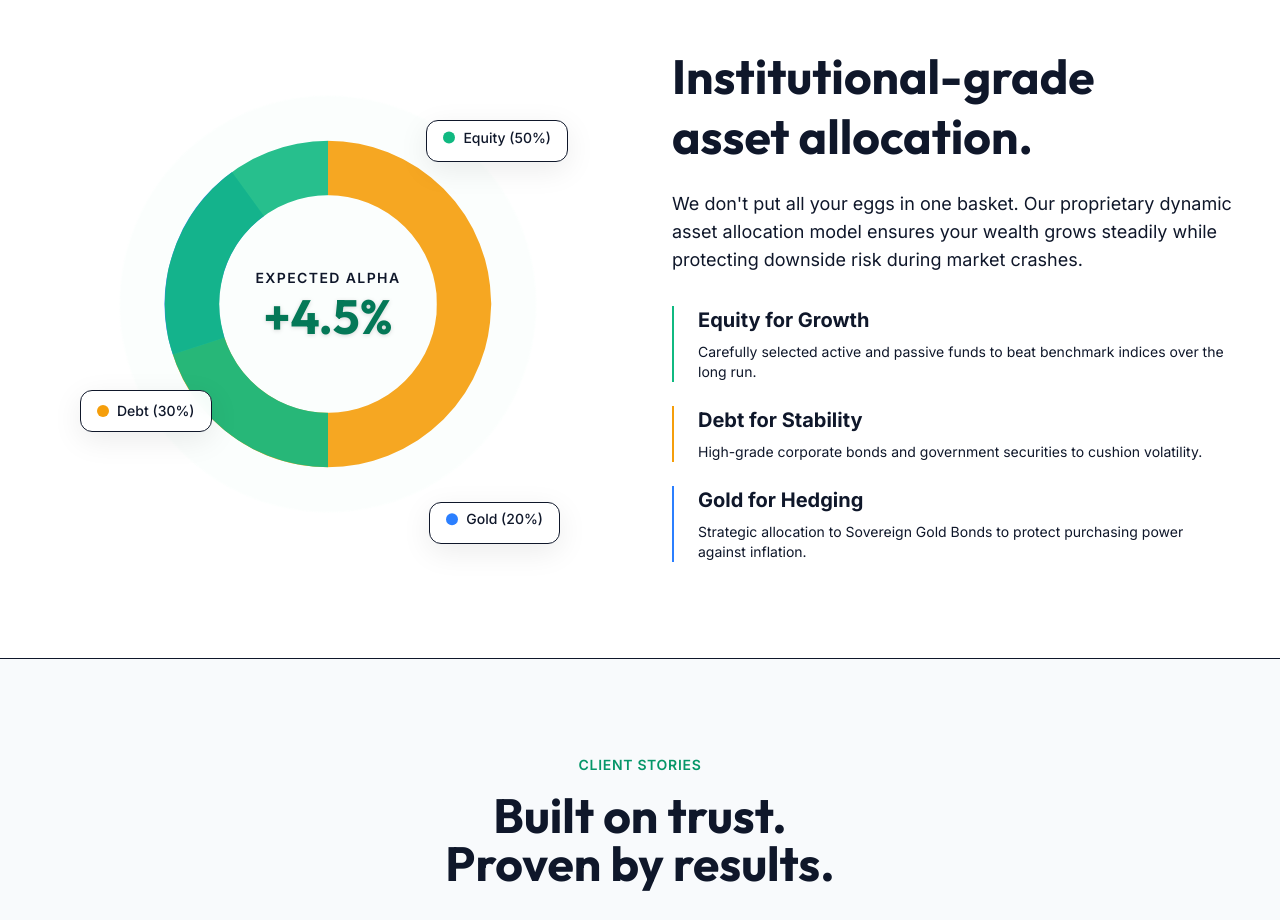
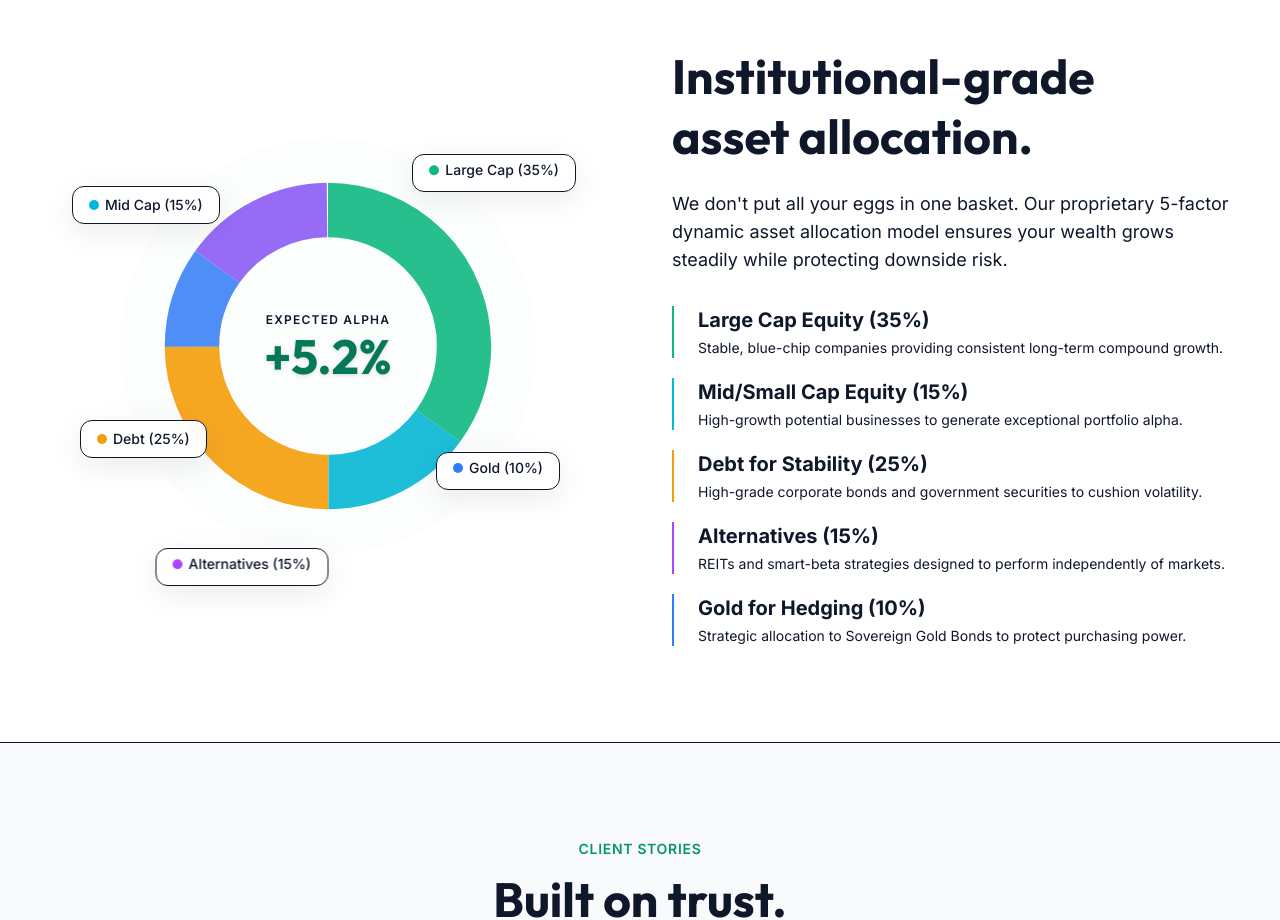
Before and after one commit to Sanjay-rana001/FundWealth, a Next.js app: page / in a window 1280 px wide. Shown: the part 5860-6780 px from the top of the page. Built offline with nearby package versions, Linux system fonts and the light colour scheme.

Commit message:
Expand portfolio chart to 5 asset classes with clean layout

```diff
--- a/src/components/home/PortfolioIllustration.tsx
+++ b/src/components/home/PortfolioIllustration.tsx
@@ -31,30 +31,49 @@ export function PortfolioIllustration() {
           >
             {/* Removed heavy drop-shadow from SVG to prevent lag on low-end mobile */}
             <svg viewBox="0 0 100 100" className="w-full h-full overflow-visible">
-              {/* Debt & Bonds (30%) - Yellow/Accent */}
+
+              {/* Debt & Bonds (25%) - Yellow */}
               <motion.circle
-                cx="50" cy="50" r="40" fill="transparent" stroke="#f59e0b" strokeWidth="16"
-                strokeDasharray="251.2" strokeDashoffset="75.36" className="opacity-90 transition-all duration-300 hover:opacity-100 hover:strokeWidth-18 cursor-pointer"
-                initial={{ strokeDashoffset: 251.2 }}
-                whileInView={{ strokeDashoffset: 75.36 }}
+                cx="50" cy="50" r="40" fill="transparent" stroke="#f59e0b" strokeWidth="16" pathLength="100"
+                strokeDashoffset="-50" className="opacity-90 transition-all duration-300 hover:opacity-100 hover:strokeWidth-18 cursor-pointer"
+                initial={{ strokeDasharray: "0 100" }}
+                whileInView={{ strokeDasharray: "25 100" }}
                 viewport={{ once: true }}
                 transition={{ duration: 1.5, delay: 0.2, ease: "easeOut" }}
               />
-              {/* Gold (20%) - Blue */}
+              {/* Gold (10%) - Blue */}
               <motion.circle
-                cx="50" cy="50" r="40" fill="transparent" stroke="#3b82f6" strokeWidth="16"
-                strokeDashoffset="150.72" strokeDasharray="50.24 200.96" className="opacity-90 transition-all duration-300 hover:opacity-100 hover:strokeWidth-18 cursor-pointer" transform="rotate(108 50 50)"
-                initial={{ opacity: 0 }}
-                whileInView={{ opacity: 1 }}
+                cx="50" cy="50" r="40" fill="transparent" stroke="#3b82f6" strokeWidth="16" pathLength="100"
+                strokeDashoffset="-75" className="opacity-90 transition-all duration-300 hover:opacity-100 hover:strokeWidth-18 cursor-pointer"
+                initial={{ strokeDasharray: "0 100" }}
+                whileInView={{ strokeDasharray: "10 100" }}
                 viewport={{ once: true }}
-                transition={{ duration: 1, delay: 1 }}
+                transition={{ duration: 1.2, delay: 0.6, ease: "easeOut" }}
               />
-              {/* Large Cap Equity (50%) - Green/Primary */}
+              {/* Alternatives/Cash (15%) - Purple */}
               <motion.circle
-                cx="50" cy="50" r="40" fill="transparent" stroke="#10b981" strokeWidth="16"
-                strokeDasharray="251.2" strokeDashoffset="125.6" className="opacity-90 transition-all duration-300 hover:opacity-100 hover:strokeWidth-18 cursor-pointer" transform="rotate(180 50 50)"
-                initial={{ strokeDashoffset: 251.2 }}
-                whileInView={{ strokeDashoffset: 125.6 }}
+                cx="50" cy="50" r="40" fill="transparent" stroke="#8b5cf6" strokeWidth="16" pathLength="100"
+                strokeDashoffset="-85" className="opacity-90 transition-all duration-300 hover:opacity-100 hover:strokeWidth-18 cursor-pointer"
+                initial={{ strokeDasharray: "0 100" }}
+                whileInView={{ strokeDasharray: "15 100" }}
+                viewport={{ once: true }}
+                transition={{ duration: 1.2, delay: 0.8, ease: "easeOut" }}
+              />
+              {/* Mid/Small Cap Equity (15%) - Cyan */}
+              <motion.circle
+                cx="50" cy="50" r="40" fill="transparent" stroke="#06b6d4" strokeWidth="16" pathLength="100"
+                strokeDashoffset="-35" className="opacity-90 transition-all duration-300 hover:opacity-100 hover:strokeWidth-18 cursor-pointer"
+                initial={{ strokeDasharray: "0 100" }}
+                whileInView={{ strokeDasharray: "15 100" }}
+                viewport={{ once: true }}
+                transition={{ duration: 1.5, delay: 0.4, ease: "easeOut" }}
+              />
+              {/* Large Cap Equity (35%) - Green */}
+              <motion.circle
+                cx="50" cy="50" r="40" fill="transparent" stroke="#10b981" strokeWidth="16" pathLength="100"
+                strokeDashoffset="0" className="opacity-90 transition-all duration-300 hover:opacity-100 hover:strokeWidth-18 cursor-pointer"
+                initial={{ strokeDasharray: "0 100" }}
+                whileInView={{ strokeDasharray: "35 100" }}
                 viewport={{ once: true }}
                 transition={{ duration: 1.5, delay: 0.5, ease: "easeOut" }}
               />
@@ -68,58 +87,80 @@ export function PortfolioIllustration() {
               viewport={{ once: true }}
               transition={{ delay: 1, type: "spring", bounce: 0.5 }}
             >
-              <span className="text-xs md:text-sm text-foreground/60 uppercase tracking-widest font-semibold mb-1">Expected Alpha</span>
-              <span className="text-3xl md:text-5xl font-display font-bold text-primary-700 drop-shadow-sm">+4.5%</span>
+              <span className="text-[10px] md:text-xs text-foreground/60 uppercase tracking-widest font-semibold mb-1">Expected Alpha</span>
+              <span className="text-3xl md:text-5xl font-display font-bold text-primary-700 drop-shadow-sm">+5.2%</span>
             </motion.div>
           </motion.div>
 
           {/* Floating Legend Cards with Bouncing */}
           <div className="absolute inset-0 pointer-events-none">
+            {/* Large Cap (Top Right) */}
             <motion.div
-              className="absolute -right-4 top-4 md:top-10 bg-white/95 backdrop-blur-sm shadow-[0_8px_30px_rgb(0,0,0,0.08)] px-3 py-2 md:px-4 md:py-2.5 rounded-xl border border-border-color text-xs md:text-sm z-20 flex items-center gap-2 pointer-events-auto"
+              className="absolute -right-2 top-4 md:-right-6 md:top-8 bg-white/95 backdrop-blur-sm shadow-[0_8px_30px_rgb(0,0,0,0.08)] px-2.5 py-1.5 md:px-4 md:py-2 rounded-xl border border-border-color text-[10px] md:text-sm z-20 flex items-center gap-1.5 pointer-events-auto"
               initial={{ opacity: 0, x: 20 }}
               whileInView={{ opacity: 1, x: 0 }}
               viewport={{ once: true }}
               transition={{ delay: 1.2, type: "spring" }}
             >
-              <motion.div
-                animate={{ y: [0, -5, 0] }} transition={{ duration: 3, repeat: Infinity, ease: "easeInOut" }}
-                className="flex items-center gap-2"
-              >
-                <div className="w-2.5 h-2.5 md:w-3 md:h-3 bg-primary-500 rounded-full shrink-0"></div>
-                <span className="font-medium">Equity (50%)</span>
+              <motion.div animate={{ y: [0, -4, 0] }} transition={{ duration: 3, repeat: Infinity, ease: "easeInOut" }} className="flex items-center gap-1.5">
+                <div className="w-2 h-2 md:w-2.5 md:h-2.5 bg-primary-500 rounded-full shrink-0"></div>
+                <span className="font-medium whitespace-nowrap">Large Cap (35%)</span>
               </motion.div>
             </motion.div>
 
+            {/* Mid Cap (Top Left) */}
             <motion.div
-              className="absolute -left-6 bottom-16 md:bottom-24 bg-white/95 backdrop-blur-sm shadow-[0_8px_30px_rgb(0,0,0,0.08)] px-3 py-2 md:px-4 md:py-2.5 rounded-xl border border-border-color text-xs md:text-sm z-20 flex items-center gap-2 pointer-events-auto"
+              className="absolute -left-2 top-10 md:-left-8 md:top-16 bg-white/95 backdrop-blur-sm shadow-[0_8px_30px_rgb(0,0,0,0.08)] px-2.5 py-1.5 md:px-4 md:py-2 rounded-xl border border-border-color text-[10px] md:text-sm z-20 flex items-center gap-1.5 pointer-events-auto"
+              initial={{ opacity: 0, x: -20 }}
+              whileInView={{ opacity: 1, x: 0 }}
+              viewport={{ once: true }}
+              transition={{ delay: 1.3, type: "spring" }}
+            >
+              <motion.div animate={{ y: [0, -4, 0] }} transition={{ duration: 3.2, repeat: Infinity, ease: "easeInOut", delay: 0.5 }} className="flex items-center gap-1.5">
+                <div className="w-2 h-2 md:w-2.5 md:h-2.5 bg-cyan-500 rounded-full shrink-0"></div>
+                <span className="font-medium whitespace-nowrap">Mid Cap (15%)</span>
+              </motion.div>
+            </motion.div>
+
+            {/* Debt (Bottom Left) */}
+            <motion.div
+              className="absolute -left-4 bottom-24 md:-left-6 md:bottom-28 bg-white/95 backdrop-blur-sm shadow-[0_8px_30px_rgb(0,0,0,0.08)] px-2.5 py-1.5 md:px-4 md:py-2 rounded-xl border border-border-color text-[10px] md:text-sm z-20 flex items-center gap-1.5 pointer-events-auto"
               initial={{ opacity: 0, x: -20 }}
               whileInView={{ opacity: 1, x: 0 }}
               viewport={{ once: true }}
               transition={{ delay: 1.4, type: "spring" }}
             >
-              <motion.div
-                animate={{ y: [0, -5, 0] }} transition={{ duration: 3, repeat: Infinity, ease: "easeInOut", delay: 1 }}
-                className="flex items-center gap-2"
-              >
-                <div className="w-2.5 h-2.5 md:w-3 md:h-3 bg-accent-500 rounded-full shrink-0"></div>
-                <span className="font-medium">Debt (30%)</span>
+              <motion.div animate={{ y: [0, -4, 0] }} transition={{ duration: 3, repeat: Infinity, ease: "easeInOut", delay: 1 }} className="flex items-center gap-1.5">
+                <div className="w-2 h-2 md:w-2.5 md:h-2.5 bg-accent-500 rounded-full shrink-0"></div>
+                <span className="font-medium whitespace-nowrap">Debt (25%)</span>
               </motion.div>
             </motion.div>
 
+            {/* Gold (Bottom Right) */}
             <motion.div
-              className="absolute -right-2 -bottom-2 md:-bottom-4 bg-white/95 backdrop-blur-sm shadow-[0_8px_30px_rgb(0,0,0,0.08)] px-3 py-2 md:px-4 md:py-2.5 rounded-xl border border-border-color text-xs md:text-sm z-20 flex items-center gap-2 pointer-events-auto"
-              initial={{ opacity: 0, y: 20 }}
-              whileInView={{ opacity: 1, y: 0 }}
+              className="absolute -right-4 bottom-16 md:-right-2 md:bottom-20 bg-white/95 backdrop-blur-sm shadow-[0_8px_30px_rgb(0,0,0,0.08)] px-2.5 py-1.5 md:px-4 md:py-2 rounded-xl border border-border-color text-[10px] md:text-sm z-20 flex items-center gap-1.5 pointer-events-auto"
+              initial={{ opacity: 0, x: 20 }}
+              whileInView={{ opacity: 1, x: 0 }}
+              viewport={{ once: true }}
+              transition={{ delay: 1.5, type: "spring" }}
+            >
+              <motion.div animate={{ y: [0, -3, 0] }} transition={{ duration: 3.5, repeat: Infinity, ease: "easeInOut", delay: 1.5 }} className="flex items-center gap-1.5">
+                <div className="w-2 h-2 md:w-2.5 md:h-2.5 bg-blue-500 rounded-full shrink-0"></div>
+                <span className="font-medium whitespace-nowrap">Gold (10%)</span>
+              </motion.div>
+            </motion.div>
+
+            {/* Alternatives (Bottom Center) */}
+            <motion.div
+              className="absolute left-1/2 -translate-x-1/2 -bottom-2 md:-bottom-4 bg-white/95 backdrop-blur-sm shadow-[0_8px_30px_rgb(0,0,0,0.08)] px-2.5 py-1.5 md:px-4 md:py-2 rounded-xl border border-border-color text-[10px] md:text-sm z-20 flex items-center gap-1.5 pointer-events-auto"
+              initial={{ opacity: 0, y: 20, x: "-50%" }}
+              whileInView={{ opacity: 1, y: 0, x: "-50%" }}
               viewport={{ once: true }}
               transition={{ delay: 1.6, type: "spring" }}
             >
-              <motion.div
-                animate={{ y: [0, -4, 0] }} transition={{ duration: 3.5, repeat: Infinity, ease: "easeInOut", delay: 2 }}
-                className="flex items-center gap-2"
-              >
-                <div className="w-2.5 h-2.5 md:w-3 md:h-3 bg-blue-500 rounded-full shrink-0"></div>
-                <span className="font-medium">Gold (20%)</span>
+              <motion.div animate={{ y: [0, -3, 0] }} transition={{ duration: 3.5, repeat: Infinity, ease: "easeInOut", delay: 2 }} className="flex items-center gap-1.5">
+                <div className="w-2 h-2 md:w-2.5 md:h-2.5 bg-purple-500 rounded-full shrink-0"></div>
+                <span className="font-medium whitespace-nowrap">Alternatives (15%)</span>
               </motion.div>
             </motion.div>
           </div>
@@ -129,22 +170,30 @@ export function PortfolioIllustration() {
           <h2 className="text-2xl md:text-5xl font-display font-bold leading-tight mb-4 md:mb-6">
             Institutional-grade <br />asset allocation.
           </h2>
-          <p className="text-lg text-foreground/70 mb-8">
-            We don't put all your eggs in one basket. Our proprietary dynamic asset allocation model ensures your wealth grows steadily while protecting downside risk during market crashes.
+          <p className="text-base md:text-lg text-foreground/70 mb-6 md:mb-8">
+            We don't put all your eggs in one basket. Our proprietary 5-factor dynamic asset allocation model ensures your wealth grows steadily while protecting downside risk.
           </p>
 
-          <div className="space-y-6">
-            <div className="border-l-2 border-primary-500 pl-6">
-              <h4 className="text-xl font-bold mb-2">Equity for Growth</h4>
-              <p className="text-foreground/60 text-sm">Carefully selected active and passive funds to beat benchmark indices over the long run.</p>
+          <div className="space-y-4 md:space-y-5">
+            <div className="border-l-2 border-primary-500 pl-4 md:pl-6">
+              <h4 className="text-lg md:text-xl font-bold mb-1">Large Cap Equity (35%)</h4>
+              <p className="text-foreground/60 text-xs md:text-sm">Stable, blue-chip companies providing consistent long-term compound growth.</p>
             </div>
-            <div className="border-l-2 border-accent-500 pl-6">
-              <h4 className="text-xl font-bold mb-2">Debt for Stability</h4>
-              <p className="text-foreground/60 text-sm">High-grade corporate bonds and government securities to cushion volatility.</p>
+            <div className="border-l-2 border-cyan-500 pl-4 md:pl-6">
+              <h4 className="text-lg md:text-xl font-bold mb-1">Mid/Small Cap Equity (15%)</h4>
+              <p className="text-foreground/60 text-xs md:text-sm">High-growth potential businesses to generate exceptional portfolio alpha.</p>
             </div>
-            <div className="border-l-2 border-blue-500 pl-6">
-              <h4 className="text-xl font-bold mb-2">Gold for Hedging</h4>
-              <p className="text-foreground/60 text-sm">Strategic allocation to Sovereign Gold Bonds to protect purchasing power against inflation.</p>
+            <div className="border-l-2 border-accent-500 pl-4 md:pl-6">
+              <h4 className="text-lg md:text-xl font-bold mb-1">Debt for Stability (25%)</h4>
+              <p className="text-foreground/60 text-xs md:text-sm">High-grade corporate bonds and government securities to cushion volatility.</p>
+            </div>
+            <div className="border-l-2 border-purple-500 pl-4 md:pl-6">
+              <h4 className="text-lg md:text-xl font-bold mb-1">Alternatives (15%)</h4>
+              <p className="text-foreground/60 text-xs md:text-sm">REITs and smart-beta strategies designed to perform independently of markets.</p>
+            </div>
+            <div className="border-l-2 border-blue-500 pl-4 md:pl-6">
+              <h4 className="text-lg md:text-xl font-bold mb-1">Gold for Hedging (10%)</h4>
+              <p className="text-foreground/60 text-xs md:text-sm">Strategic allocation to Sovereign Gold Bonds to protect purchasing power.</p>
             </div>
           </div>
         </div>
```
